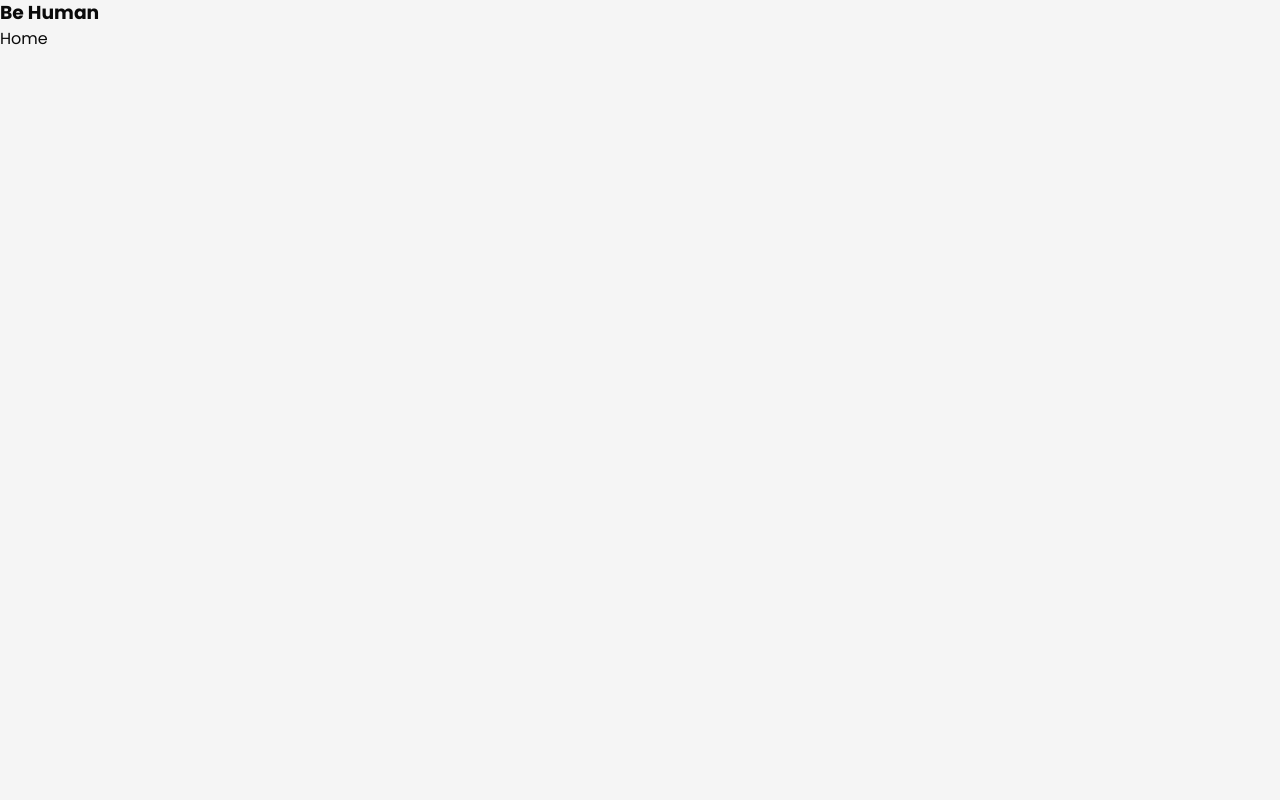
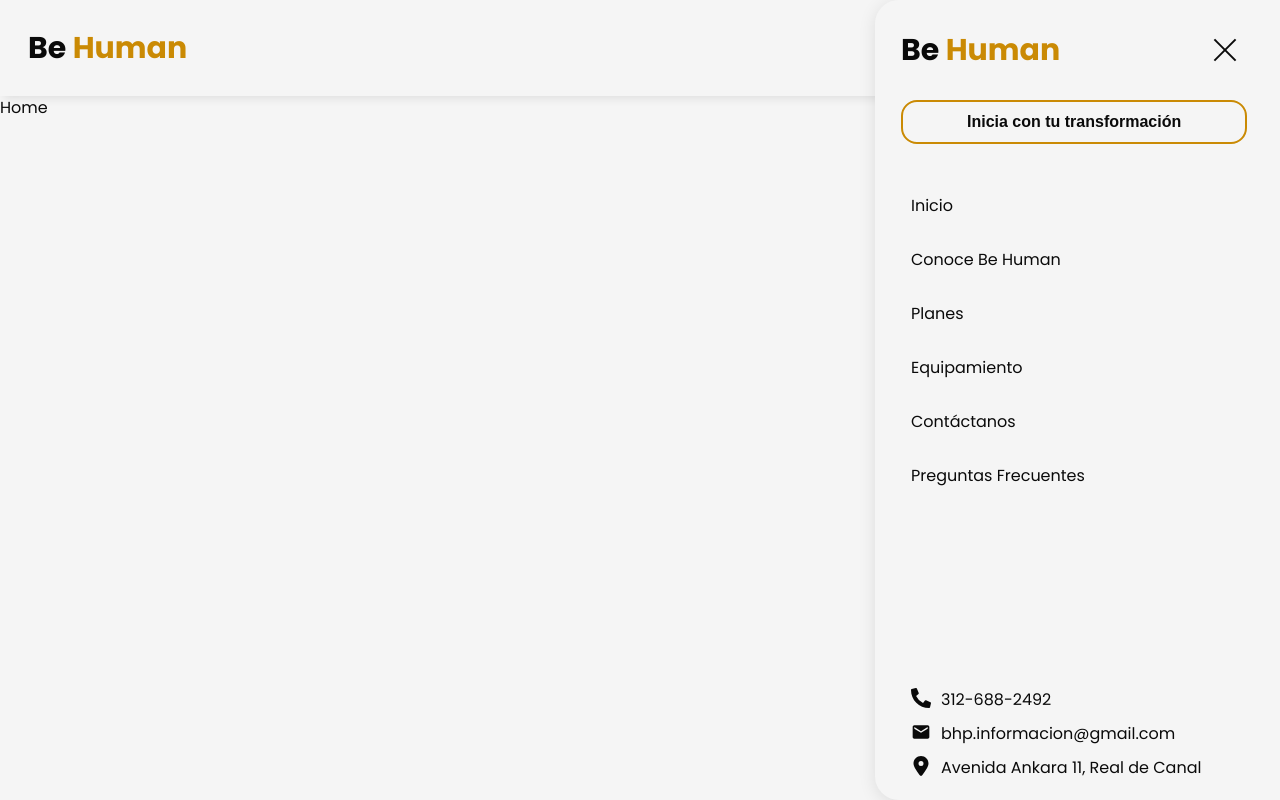
Before and after one commit to adrife2005/BE_HUMAN_FRONTEND, a React (Vite) app: page / in a window 1280 px wide. Built offline with nearby package versions, Linux system fonts and the light colour scheme.

Commit message:
#2 Commit, Added => Finished the header, and also the sidebar with all the sections

```diff
--- a/src/components/Header.jsx
+++ b/src/components/Header.jsx
@@ -1,12 +1,75 @@
-// import {NavLink} from 'react-router-dom'
+import {Link} from 'react-router-dom'
+import { FaFacebook, FaInstagram, FaLightbulb, FaPhoneAlt } from 'react-icons/fa'
+import { MdEmail } from "react-icons/md";
+import { FaLocationDot } from "react-icons/fa6";
+
+import '../css/components/header.css'
 
 const Header = () => {
+  const hamburgerMenu = () => {
+  }
+
   return (
+  <>
     <header className="header">
-      <div className="header__logo">
-        <h3 className="header__title">Be Human</h3>
+      <div className="container">
+        <div className="header__logo">
+          <Link to='/' className='header__title'> Be <span>Human</span> </Link>
+        </div>
+        <nav className="nav">
+          <div className="nav__container">
+            <Link target='_blank' to='https://www.facebook.com/behumancol' className='nav__item'> <FaFacebook/></Link>
+            <Link target='_blank' to='https://www.instagram.com/behumancol' className='nav__item'> <FaInstagram/></Link>
+            <div className="nav__line"></div>
+            <FaLightbulb className='nav__toggle' />
+            <button onClick={hamburgerMenu} className='nav__hamburger'>
+              <div className="top"></div>
+              <div className="middle"></div>
+              <div className="low"></div>
+            </button>
+          </div>
+        </nav>
       </div>
     </header>
+
+    <div className="sidebar">
+        <div className="sidebar__container">
+          <div className="sidebar__top">
+            <Link to='/' className='sidebar__title'> Be <span>Human</span> </Link>
+            <button onClick={hamburgerMenu} className='sidebar__hamburger'>
+              <div className="top"></div>
+              <div className="middle"></div>
+              <div className="low"></div>
+            </button>
+            </div>
+            <div className="sidebar__button">
+            <Link to='/enroll'><button className='btn_be_human'>Inicia con tu transformación</button></Link>
+            </div>
+            <nav className="sidebar__section">
+              <ul className="sidebar__list">
+                <li className="sidebar__item"><Link className='sidebar__item__link' to='/'>Inicio</Link></li>
+                <li className="sidebar__item"><Link className='sidebar__item__link' to='/conoce'>Conoce Be Human</Link></li>
+                <li className="sidebar__item"><Link className='sidebar__item__link' to='/planes'>Planes</Link></li>
+                <li className="sidebar__item"><Link className='sidebar__item__link' to='/equipamiento'>Equipamiento</Link></li>
+                <li className="sidebar__item"><Link className='sidebar__item__link' to='/contacto'>Contáctanos</Link></li>
+                <li className="sidebar__item"><Link className='sidebar__item__link' to='/faq'>Preguntas Frecuentes</Link></li>
+              </ul>
+            </nav>
+          <div className="sidebar__footer">
+            <div className="sidebar__footer__block">
+              <FaPhoneAlt className='sidebar__footer__item'/> 312-688-2492
+            </div>
+            <Link to='mailto:bhp.informacion@gmail.com' className='sidebar__footer__link' >
+              <MdEmail className='sidebar__footer__item email' />bhp.informacion@gmail.com
+            </Link>
+              <Link to='https://maps.app.goo.gl/4UL6c61eQ45pRZnp7' className='sidebar__footer__link'>
+                <FaLocationDot className='sidebar__footer__item' />
+                Avenida Ankara 11, Real de Canal
+            </Link>
+          </div>
+        </div>
+    </div>
+  </>
   )
 }
 
--- a/src/css/components/header.css
+++ b/src/css/components/header.css
@@ -0,0 +1,209 @@
+.header {
+  background-color: var(--bg-color);
+  box-shadow: var(--header-shadow);
+  padding: 25px 20px;
+}
+
+.header .container {
+  display: flex;
+  align-items: center;
+  justify-content: space-between;
+}
+
+.header__logo {
+  font-size: var(--text-3xl);
+  font-weight: bold;
+}
+
+.header__logo span {
+  color: var(--clr-gym);
+}
+
+.nav .nav__container {
+  display: flex;
+  align-items: center;
+  justify-content: center;
+  gap: 10px;
+}
+
+.nav__line {
+  padding-top: 1.5rem;
+  border: 1px solid var(--clr-gym);
+  margin: 10px;
+}
+
+.nav__container .nav__item {
+  font-size: var(--text-2xl);
+  padding: 10px;
+  border-radius: 10px;
+}
+
+.nav__container .nav__item:hover {
+  background-color: var(--clr-neutral300);
+}
+
+.nav__toggle {
+  font-size: var(--text-2xl);
+  margin: 10px;
+  cursor: pointer;
+}
+
+.nav__hamburger div {
+  width: 33px;
+  min-height: 2px;
+  margin: 8px 0;
+  background-color: var(--clr-default);
+}
+
+.sidebar {
+  position: fixed;
+  right: 0px;
+  top: 0;
+  height: 100%;
+  width: 405px;
+  background-color: var(--bg-color);
+  z-index: 101;
+  padding: 30px 0 15px 26px;
+  border-top-left-radius: 1.5rem;
+  border-bottom-left-radius: 1.5rem;
+  opacity: 1;
+  transition: right 0.3s ease-in-out;
+  box-shadow: var(--sidebar-shadow);
+}
+
+.sidebar__container {
+  position: relative;
+  display: flex;
+  flex-direction: column;
+  align-items: start;
+  height: 100%;
+}
+
+.sidebar__top {
+  display: flex;
+  align-items: center;
+  justify-content: space-between;
+  width: 100%;
+  padding-right: 26px;
+  padding-bottom: 10px;
+}
+
+.sidebar__title {
+  font-size: var(--text-3xl);
+  font-weight: bold;
+}
+
+.sidebar__title span {
+  color: var(--clr-gym);
+}
+
+.sidebar__hamburger div {
+  width: 30px;
+  height: 2px;
+  margin: 8px;
+  background-color: var(--clr-default);
+}
+
+.sidebar__hamburger .top {
+  transform: translateY(10px) rotate(45deg);
+}
+
+.sidebar__hamburger .middle {
+  opacity: 0;
+}
+
+.sidebar__hamburger .low {
+  transform: translateY(-10px) rotate(-45deg);
+}
+
+.sidebar__button {
+  padding-right: 30px;
+}
+
+.sidebar__section {
+  width: 100%;
+}
+
+.sidebar__section .sidebar__list {
+  margin-top: 20px;
+  display: flex;
+  flex-direction: column;
+  justify-content: center;
+  gap: 10px;
+  padding-right: 30px;
+  user-select: none;
+}
+
+.sidebar__item__link {
+  padding: 10px;
+  display: block;
+  border-radius: 14px;
+}
+
+.sidebar__item__link:hover {
+  background-color: var(--clr-neutral300);
+}
+
+.sidebar__footer {
+  position: absolute;
+  bottom: 0;
+}
+
+.sidebar__footer__block {
+  display: inline-flex;
+  padding: 5px 10px;
+  cursor: pointer;
+  user-select: none;
+}
+
+.sidebar__footer__link {
+  display: inline-flex;
+  padding: 5px 10px;
+  user-select: none;
+}
+
+.sidebar__footer__link .sidebar__footer__item {
+  font-size: var(--text-xl);
+  margin-right: 10px;
+}
+
+.sidebar__footer__link:hover {
+  text-decoration: underline;
+}
+
+.sidebar__footer__block .sidebar__footer__item {
+  margin-right: 10px;
+  font-size: var(--text-xl);
+}
+
+.container {
+  max-width: 1800px;
+  margin-left: auto;
+  margin-right: auto;
+  padding-left: 0.5rem;
+  padding-right: 0.5rem;
+}
+
+/* 2xl */
+/* @media (max-width: 1536px) {
+} */
+
+/* xl */
+/* @media (max-width: 1280px) {
+} */
+
+/* lg */
+/* @media (max-width: 1024px) {
+} */
+
+/* md */
+/* @media (max-width: 768px) {
+} */
+
+/* sm */
+/* @media (max-width: 640px) {
+} */
+
+/* xs */
+/* @media (max-width: 475px) {
+} */
--- a/src/css/static.css
+++ b/src/css/static.css
@@ -24,6 +24,10 @@
   --clr-neutral900: #171717;
   --clr-default: #0a0a0a;
   --clr-gym: #ca8a04;
+
+  /* Box Shadows */
+  --header-shadow: 0 6px 9px -4px rgba(0, 0, 0, 0.1);
+  --sidebar-shadow: 0 3px 17px rgba(0, 0, 0, 0.1);
 
   /* sizes */
   --text-xss: 0.5rem;
--- a/src/css/utils.css
+++ b/src/css/utils.css
@@ -28,12 +28,12 @@
   border: 2px solid #ca8a04;
   font-weight: 600;
   text-align: center;
+  user-select: none;
 }
 
 .btn_be_human:hover {
   transition: background-color 0.2s ease-in-out, color 0.2s ease-in-out;
   background-color: #ca8a04;
-  color: #000;
 }
 
 /* Sections */
```
